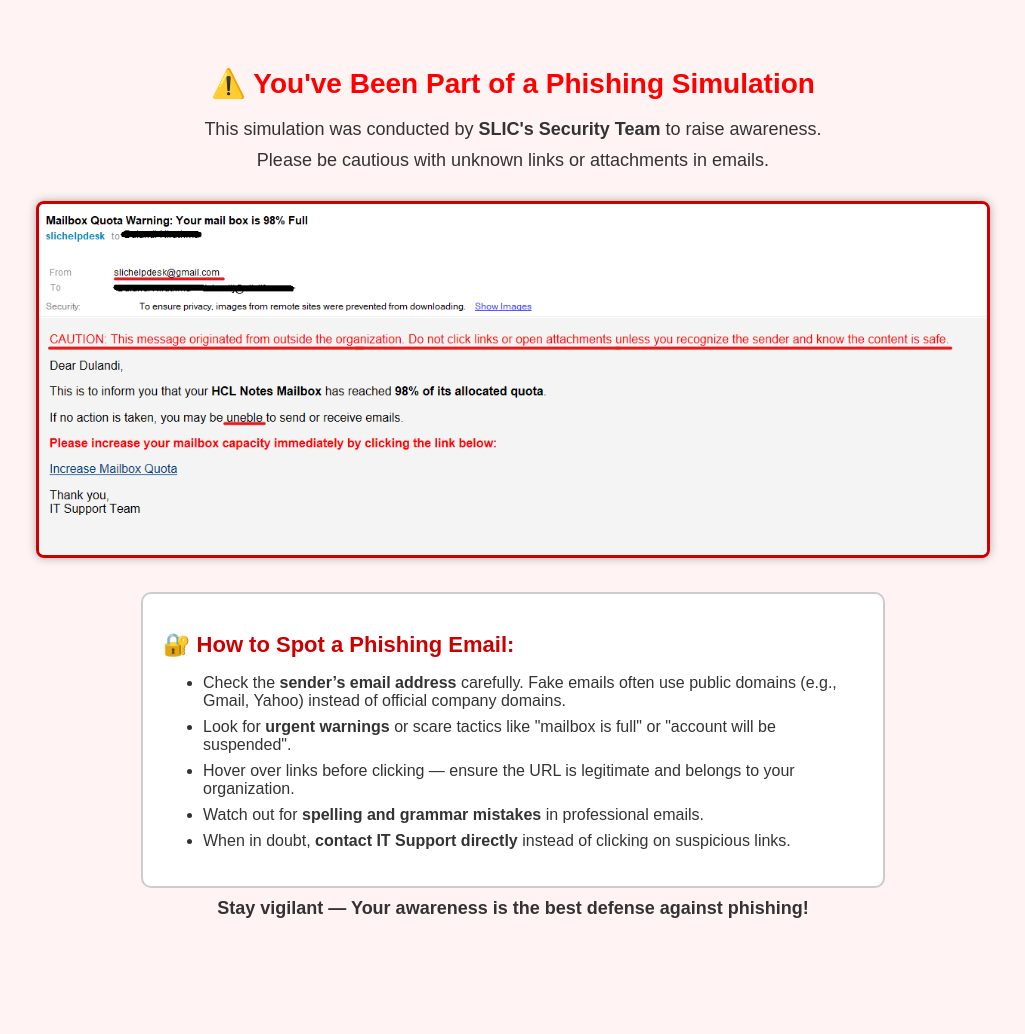
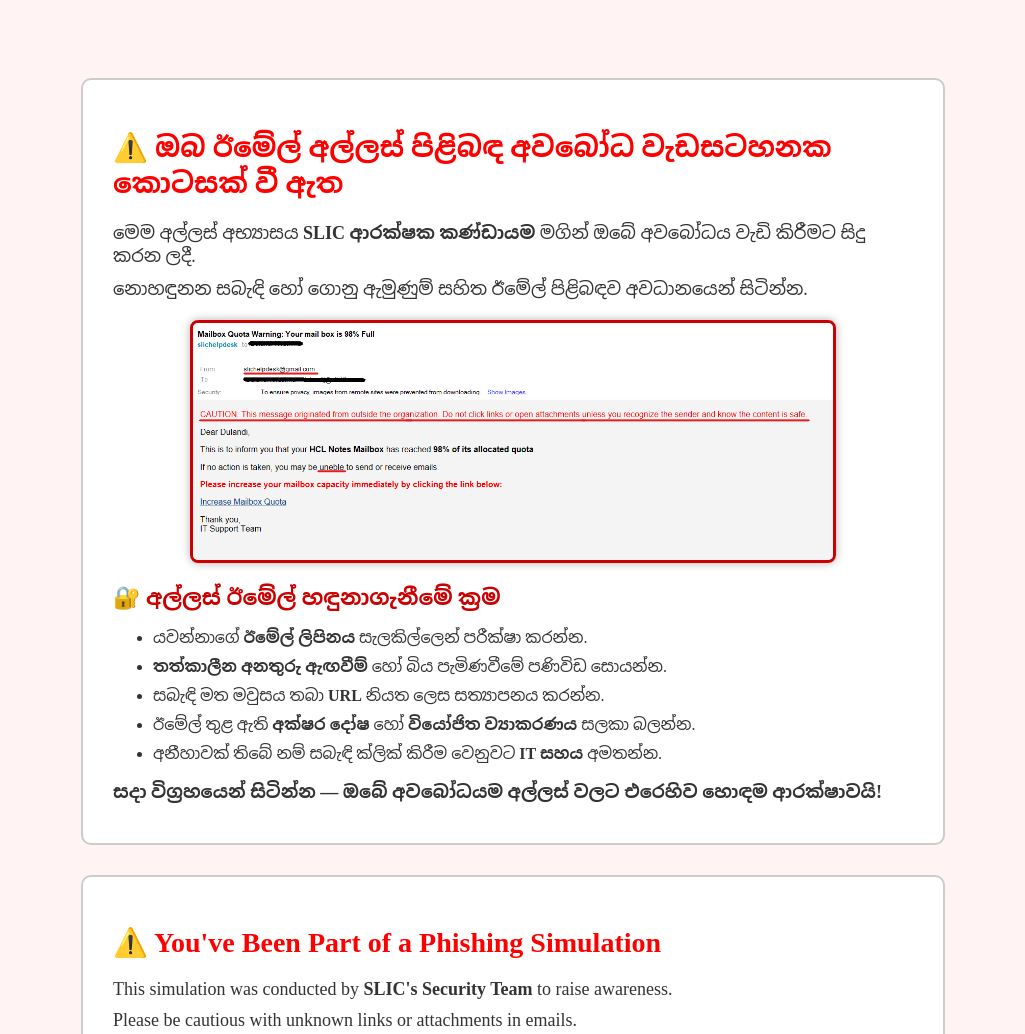
Before and after one commit to slic123/Warning, a plain HTML site: page index.html in a window 1280 px wide. Shown: the top 1034 px of the page, without its empty margins (127-1152 px from the left). Before the commit the page ends 977 px from the top, so only its background shows below. Drawn offline with Linux system fonts and the light colour scheme.

Commit message:
Update index.html

```diff
--- a/index.html
+++ b/index.html
@@ -1,10 +1,10 @@
 <!DOCTYPE html>
-<html>
+<html lang="en">
 <head>
-  <title>Security Awareness</title>
+  <title>Security Awareness / ආරක්ෂක අවබෝධය</title>
   <style type="text/css">
     body {
-      font-family: Arial, sans-serif;
+      font-family: "Times New Roman", Times, serif;
       background-color: #fff3f3;
       text-align: center;
       padding: 40px;
@@ -12,6 +12,7 @@
     h1 {
       color: red;
       font-size: 28px;
+      margin-bottom: 20px;
     }
     p {
       font-size: 18px;
@@ -19,56 +20,82 @@
       margin: 10px 0;
     }
     img {
-      margin-top: 20px;
+      margin: 20px auto;
       max-width: 80%;
       border: 3px solid #cc0000;
       border-radius: 8px;
       box-shadow: 0px 0px 10px rgba(0,0,0,0.3);
+      display: block;
     }
-    .tips {
-      margin-top: 30px;
-      text-align: left;
+    .section {
       background: #fff;
       border: 2px solid #ccc;
       border-radius: 10px;
-      padding: 20px;
-      display: inline-block;
-      max-width: 700px;
+      padding: 30px;
+      margin: 30px auto;
+      max-width: 800px;
+      text-align: left;
     }
-    .tips h2 {
+    .section h2 {
       color: #cc0000;
       font-size: 22px;
-      margin-bottom: 10px;
+      margin-bottom: 15px;
     }
-    .tips ul {
+    .section ul {
       font-size: 16px;
       color: #333;
     }
-    .tips ul li {
+    .section ul li {
       margin: 8px 0;
+    }
+    .sinhala {
+      font-family: "Times New Roman", "Noto Sans Sinhala", serif;
     }
   </style>
 </head>
 <body>
-  <h1>⚠️ You've Been Part of a Phishing Simulation</h1>
 
-  <p>This simulation was conducted by <b>SLIC's Security Team</b> to raise awareness.</p>
-  <p>Please be cautious with unknown links or attachments in emails.</p>
+  <!-- SINHALA SECTION FIRST -->
+  <div class="section sinhala">
+    <h1>⚠️ ඔබ ඊමේල් අල්ලස් පිළිබඳ අවබෝධ වැඩසටහනක කොටසක් වී ඇත</h1>
+    <p>මෙම අල්ලස් අභ්‍යාසය <b>SLIC ආරක්ෂක කණ්ඩායම</b> මගින් ඔබේ අවබෝධය වැඩි කිරීමට සිදු කරන ලදී.</p>
+    <p>නොහඳුනන සබැඳි හෝ ගොනු ඇමුණුම් සහිත ඊමේල් පිළිබඳව අවධානයෙන් සිටින්න.</p>
 
-  <!-- Insert phishing simulation email screenshot -->
-  <img src="emailnew.png" alt="Phishing Simulation Email Screenshot">
+    <!-- Screenshot -->
+    <img src="emailnew.png" alt="Phishing Simulation Email Screenshot">
 
-  <div class="tips">
-    <h2>🔐 How to Spot a Phishing Email:</h2>
+    <h2>🔐 අල්ලස් ඊමේල් හඳුනාගැනීමේ ක්‍රම</h2>
     <ul>
-      <li>Check the <b>sender’s email address</b> carefully. Fake emails often use public domains (e.g., Gmail, Yahoo) instead of official company domains.</li>
-      <li>Look for <b>urgent warnings</b> or scare tactics like "mailbox is full" or "account will be suspended".</li>
-      <li>Hover over links before clicking — ensure the URL is legitimate and belongs to your organization.</li>
-      <li>Watch out for <b>spelling and grammar mistakes</b> in professional emails.</li>
-      <li>When in doubt, <b>contact IT Support directly</b> instead of clicking on suspicious links.</li>
+      <li>යවන්නාගේ <b>ඊමේල් ලිපිනය</b> සැලකිල්ලෙන් පරීක්ෂා කරන්න.</li>
+      <li><b>තත්කාලීන අනතුරු ඇඟවීම්</b> හෝ බිය පැමිණවීමේ පණිවිඩ සොයන්න.</li>
+      <li>සබැඳි මත මවුසය තබා <b>URL</b> නියත ලෙස සත්‍යාපනය කරන්න.</li>
+      <li>ඊමේල් තුළ ඇති <b>අක්ෂර දෝෂ</b> හෝ <b>වියෝජිත ව්‍යාකරණය</b> සලකා බලන්න.</li>
+      <li>අනීහාවක් තිබේ නම් සබැඳි ක්ලික් කිරීම වෙනුවට <b>IT සහය</b> අමතන්න.</li>
     </ul>
+
+    <p><b>සදා විග්‍රහයෙන් සිටින්න — ඔබේ අවබෝධයම අල්ලස් වලට එරෙහිව හොඳම ආරක්ෂාවයි!</b></p>
   </div>
 
-  <p><b>Stay vigilant — Your awareness is the best defense against phishing!</b></p>
+  <!-- ENGLISH SECTION SECOND -->
+  <div class="section">
+    <h1>⚠️ You've Been Part of a Phishing Simulation</h1>
+    <p>This simulation was conducted by <b>SLIC's Security Team</b> to raise awareness.</p>
+    <p>Please be cautious with unknown links or attachments in emails.</p>
+
+    <!-- Screenshot -->
+    <img src="emailnew.png" alt="Phishing Simulation Email Screenshot">
+
+    <h2>🔐 How to Spot a Phishing Email</h2>
+    <ul>
+      <li>Check the <b>sender’s email address</b> carefully.</li>
+      <li>Look for <b>urgent warnings</b> or scare tactics.</li>
+      <li>Hover over links to verify the real <b>URL</b>.</li>
+      <li>Watch for <b>spelling/grammar mistakes</b> in emails.</li>
+      <li>If unsure, <b>contact IT Support</b> instead of clicking links.</li>
+    </ul>
+
+    <p><b>Stay vigilant — Your awareness is the best defense against phishing!</b></p>
+  </div>
+
 </body>
 </html>
```
